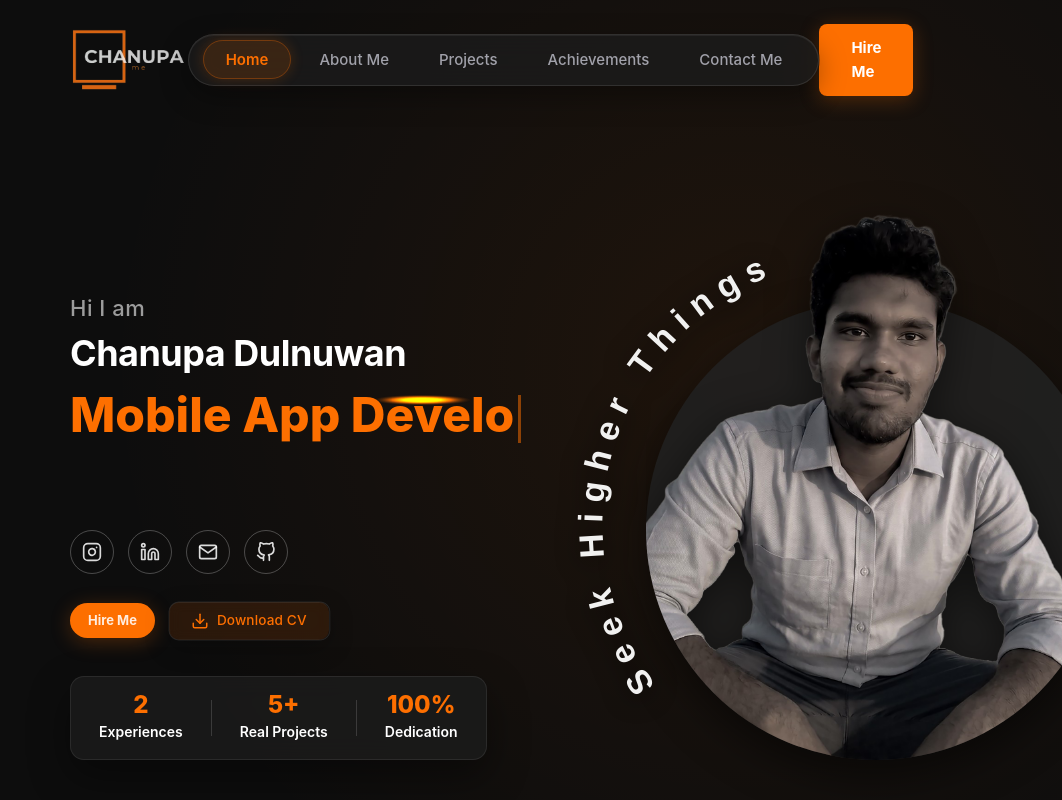
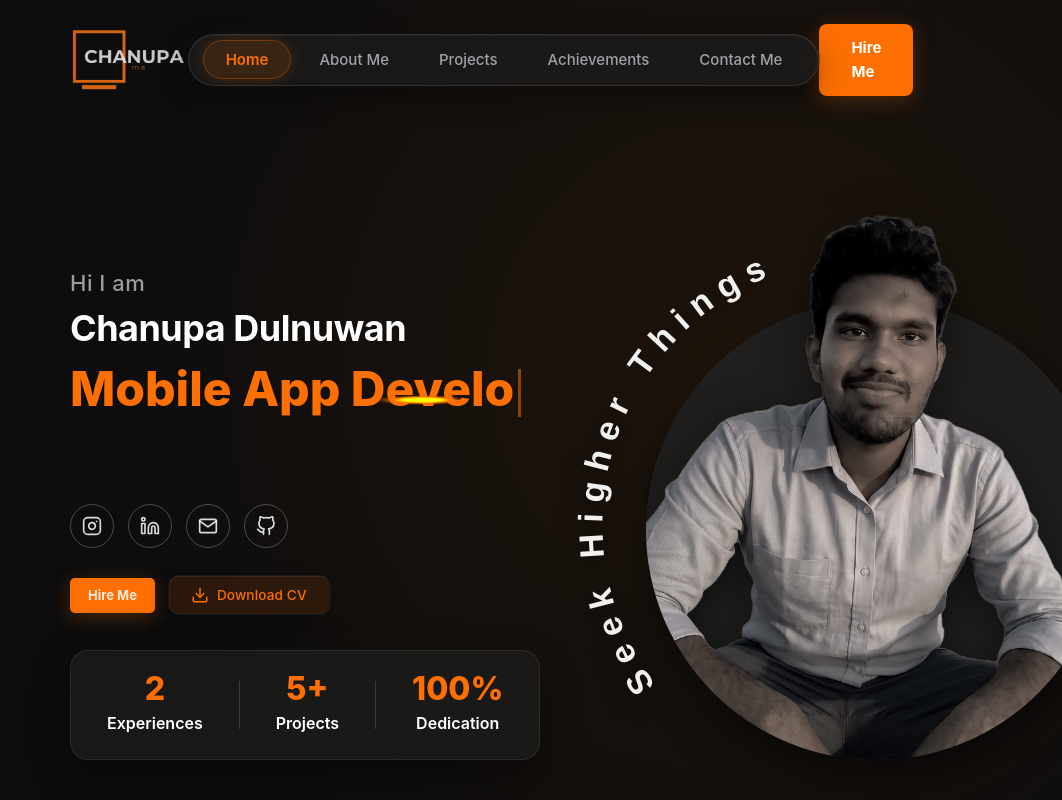
Before and after one commit to chanupadulnuwan/chanupa-portfolio, a React (Vite) app: page / in a window 1280 px wide. Shown: the top 800 px of the page, without its empty margins (218-1280 px from the left). Built offline with nearby package versions, Linux system fonts and the light colour scheme; a web font is replaced by a local one.

Commit message:
style: set 5px border-radius on Hire Me buttons, match navbar button size, enlarge stats card, and rename to Projects

```diff
--- a/src/components/Hero.css
+++ b/src/components/Hero.css
@@ -70,7 +70,7 @@
   padding: 7px 18px;
   font-size: 13px;
   color: rgba(255, 255, 255, 0.87);
-  border-radius: 20px;
+  border-radius: 5px;
 }
 
 /* Stats Container Card */
@@ -79,11 +79,11 @@
   backdrop-filter: blur(12px);
   -webkit-backdrop-filter: blur(12px);
   border: 1px solid rgba(255, 255, 255, 0.08);
-  border-radius: var(--radius-md);
-  padding: 16px 28px;
+  border-radius: 18px;
+  padding: 22px 36px;
   display: inline-flex;
   align-items: center;
-  gap: 28px;
+  gap: 36px;
   box-shadow: 0 16px 40px rgba(0, 0, 0, 0.4);
 }
 
@@ -95,22 +95,22 @@
 }
 
 .stat-number {
-  font-size: 24px;
+  font-size: 32px;
   font-weight: 800;
   color: var(--color-primary);
   line-height: 1;
-  margin-bottom: 4px;
+  margin-bottom: 6px;
 }
 
 .stat-label {
-  font-size: 14px;
+  font-size: 16px;
   font-weight: 600;
   color: var(--color-text-main);
 }
 
 .stats-divider {
   width: 1px;
-  height: 36px;
+  height: 48px;
   background: rgba(255, 255, 255, 0.15);
 }
 
--- a/src/components/Navbar.css
+++ b/src/components/Navbar.css
@@ -92,10 +92,11 @@
   box-shadow: 0 0 14px rgba(253, 111, 0, 0.2);
 }
 
-/* Original Top Right Hire Me Action Button - Smaller with 87% text opacity */
+/* Original Top Right Hire Me Action Button - Same size as Hero button with 5px radius */
 .hire-btn {
-  padding: 6px 16px;
-  font-size: 12.5px;
+  padding: 7px 18px;
+  font-size: 13px;
+  border-radius: 5px;
   color: rgba(255, 255, 255, 0.87);
 }
 
--- a/src/data/portfolioData.js
+++ b/src/data/portfolioData.js
@@ -12,7 +12,7 @@ export const personalDetails = {
   bio: "Computer Science undergraduate at Staffordshire University (APIIT Sri Lanka). Experienced in Full Stack Web Development (React, NestJS, Node.js), Mobile App Development (Flutter, React Native), and UI/UX Design. Passionate about engineering scalable, user-centric digital solutions.",
   stats: [
     { value: "2", label: "Experiences" },
-    { value: "5+", label: "Real Projects" },
+    { value: "5+", label: "Projects" },
     { value: "100%", label: "Dedication" }
   ],
   socials: {
```
